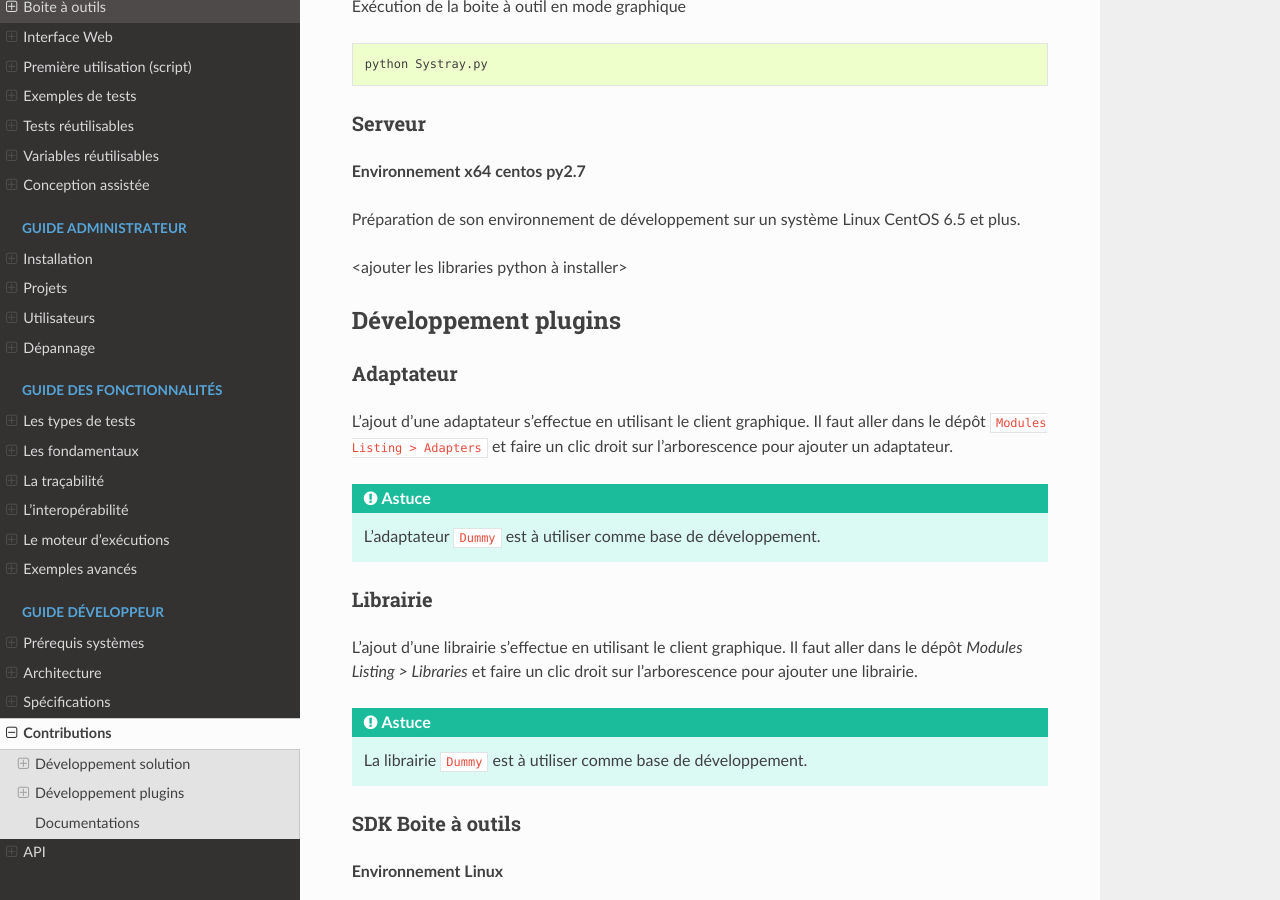
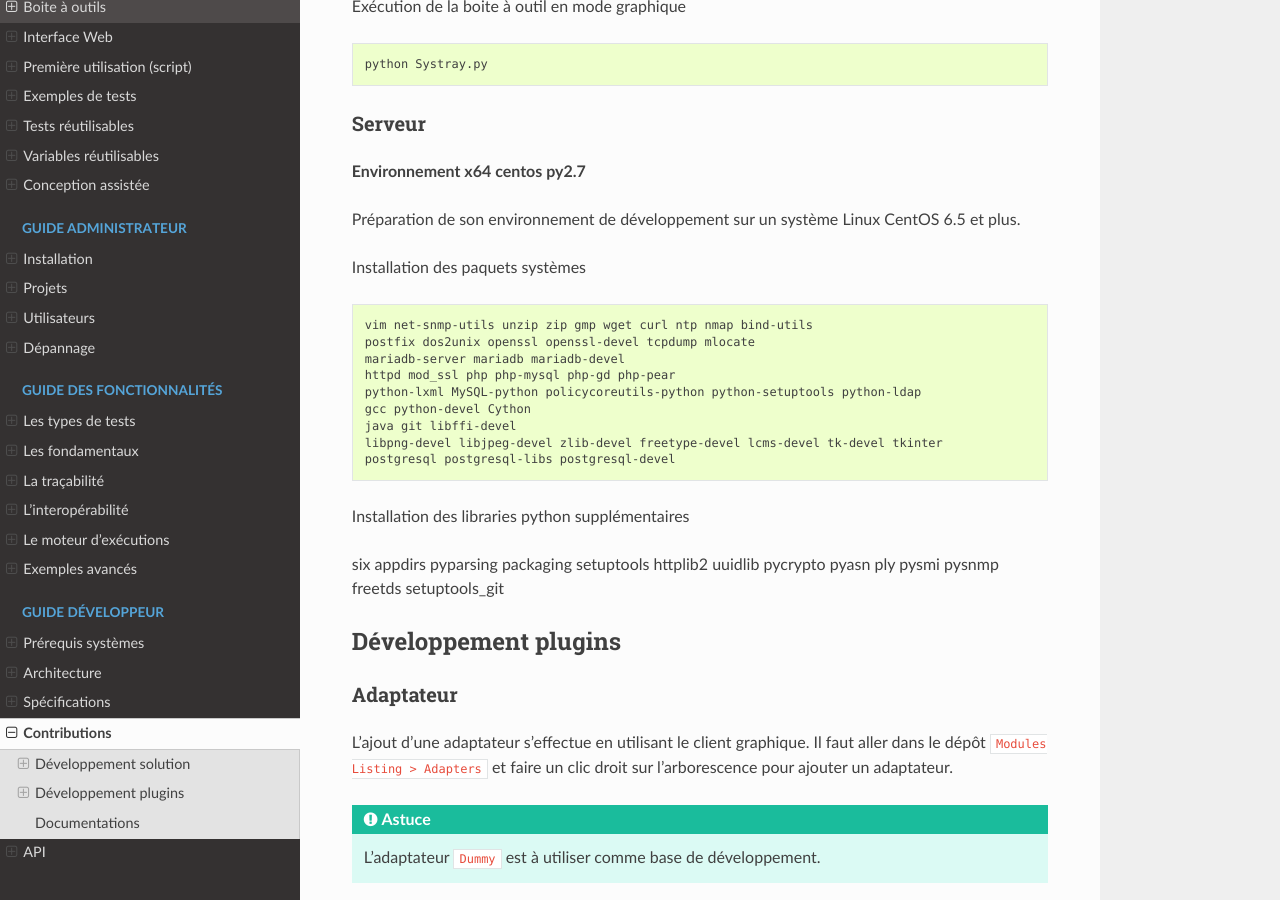
Before and after one commit to ExtensiveAutomation/extensiveautomation-fr.readthedocs.io, a Sphinx documentation site: the page built from docs/developer/contributions.rst, in a window 1280 px wide and 900 px high, scrolled down 5166 px. Built offline with Sphinx 7.4.7 and the Read the Docs theme 2.0.0, drawn with Linux system fonts in a browser that asks for light colours.

Commit message:
mise à jour

```diff
--- a/docs/developer/contributions.rst
+++ b/docs/developer/contributions.rst
@@ -269,7 +269,38 @@ Serveur
 
 Préparation de son environnement de développement sur un système Linux CentOS 6.5 et plus.
 
-<ajouter les libraries python à installer>
+
+Installation des paquets systèmes
+
+.. code-block:: bash
+
+  vim net-snmp-utils unzip zip gmp wget curl ntp nmap bind-utils
+  postfix dos2unix openssl openssl-devel tcpdump mlocate
+  mariadb-server mariadb mariadb-devel
+  httpd mod_ssl php php-mysql php-gd php-pear
+  python-lxml MySQL-python policycoreutils-python python-setuptools python-ldap
+  gcc python-devel Cython
+  java git libffi-devel
+  libpng-devel libjpeg-devel zlib-devel freetype-devel lcms-devel tk-devel tkinter
+  postgresql postgresql-libs postgresql-devel
+
+
+Installation des libraries python supplémentaires
+
+six
+appdirs
+pyparsing
+packaging
+setuptools
+httplib2
+uuidlib
+pycrypto
+pyasn
+ply
+pysmi
+pysnmp
+freetds
+setuptools_git
 
 Développement plugins
 ----------------------
```
